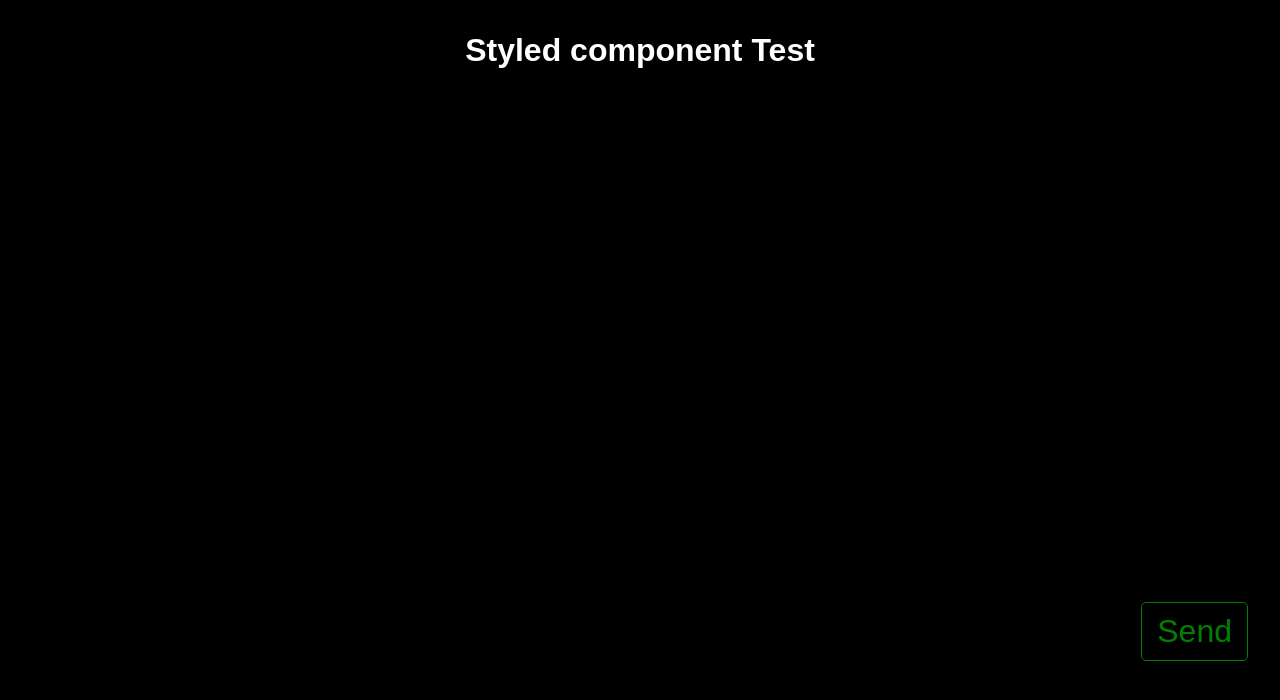
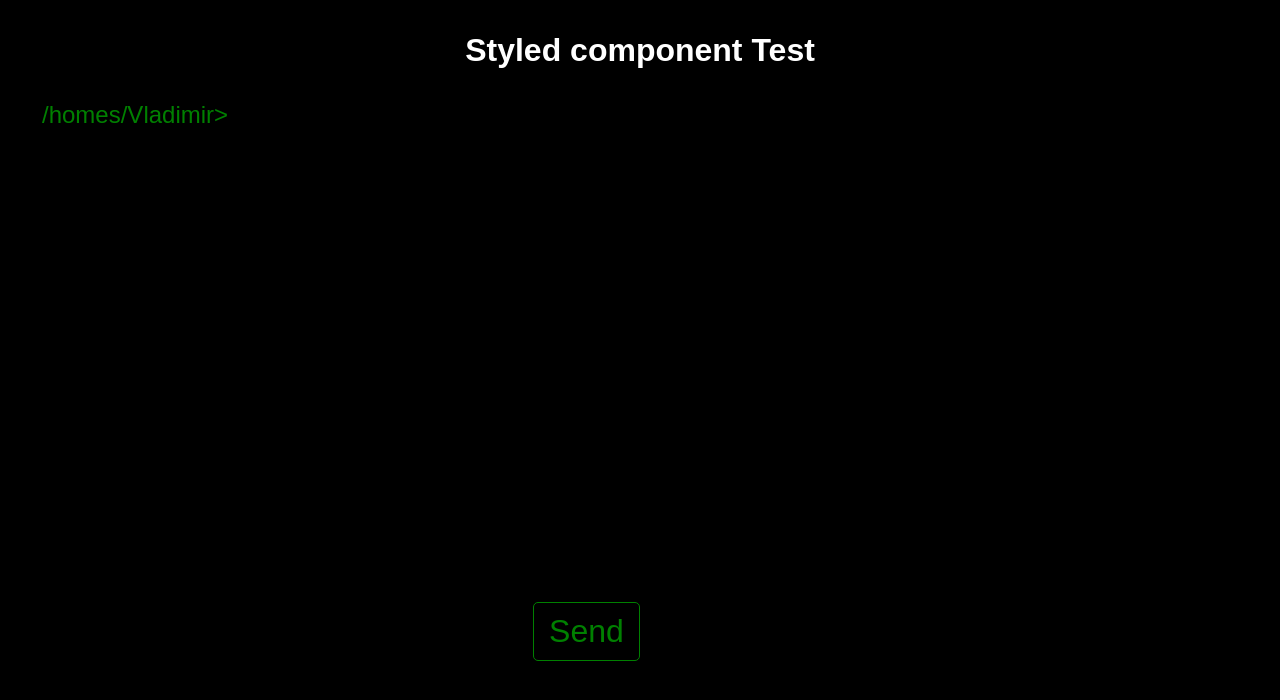
Before and after one commit to VladimirSazanakov/StyledComponentTest, a React (Create React App) app: page / in a window 1280 px wide. Shown: the top 700 px of the page. Built offline with nearby package versions, Linux system fonts and the light colour scheme.

Commit message:
console line add

```diff
--- a/src/components/Console.js
+++ b/src/components/Console.js
@@ -1,5 +1,8 @@
 import React from "react";
+import { useState } from "react";
 import styled from 'styled-components';
+import Flex from "./Flex";
+import Line from "./Line";
 
 const StyledConsole = styled.textarea`
 width: 100%;
@@ -14,8 +17,25 @@ resize: none;
 }
 `
 
-const Console = (props) => {
-  return <StyledConsole {...props} />
+const Console = ({ color, ...props }) => {
+
+  const [lines, setLines] = useState(['/homes/Vladimir>']);
+
+  const onKeyPress = e => {
+    if (e.keyCode == 13) {
+      setLines([...lines, '/homes/Vladimir>']);
+    }
+  }
+
+  return (
+    <Flex>
+      <Flex direction='column' margin="0 10px">
+        {lines.map(line => <Line color={color}>{line}</Line>)}
+      </Flex>
+      <StyledConsole onKeyDown={onKeyPress} color={color} {...props} />
+
+    </Flex>
+  )
 };
 
 export default Console;
--- /dev/null
+++ b/src/components/Line.js
@@ -0,0 +1,13 @@
+import React from "react";
+import styled from 'styled-components';
+
+const StyledLine = styled.div`
+  font-size: 24px;
+  color: ${props => props.color || 'white'};
+`
+
+const Line = (props) => {
+  return <StyledLine {...props} />
+}
+
+export default Line;
```
